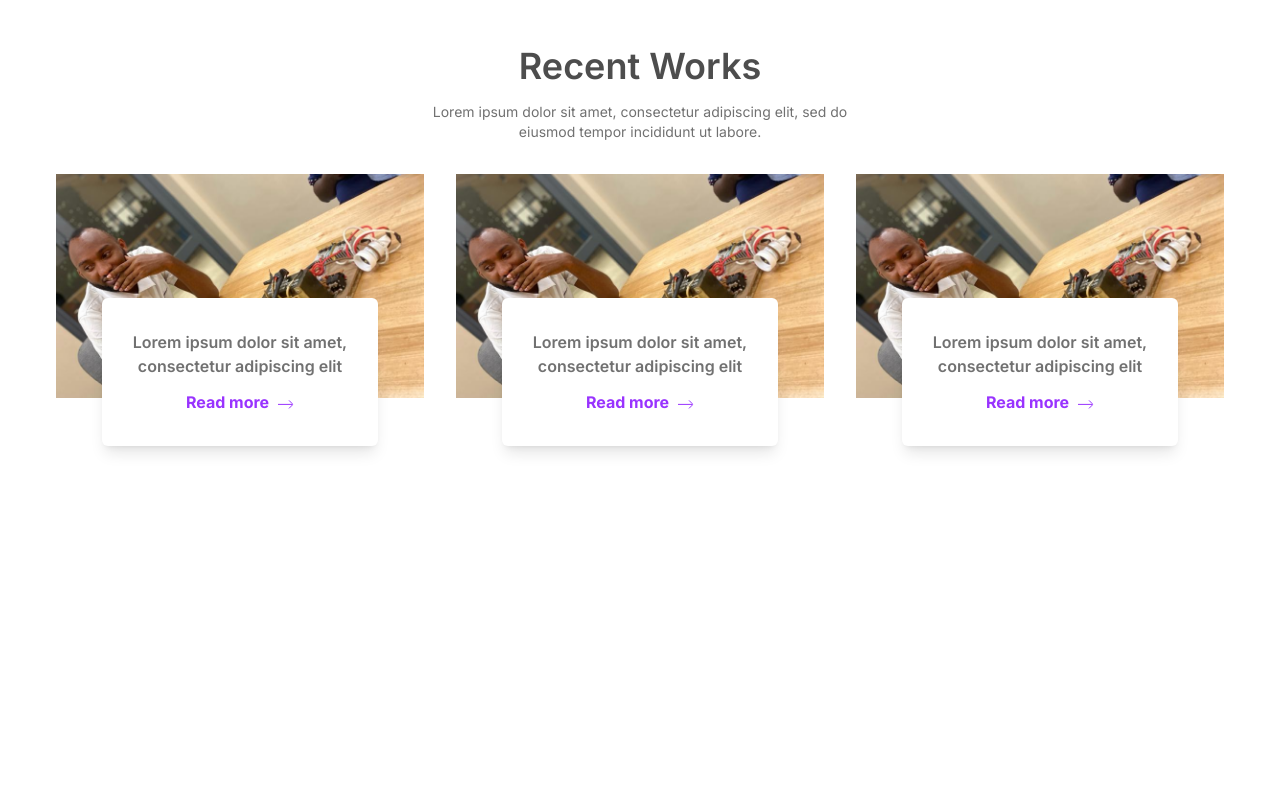
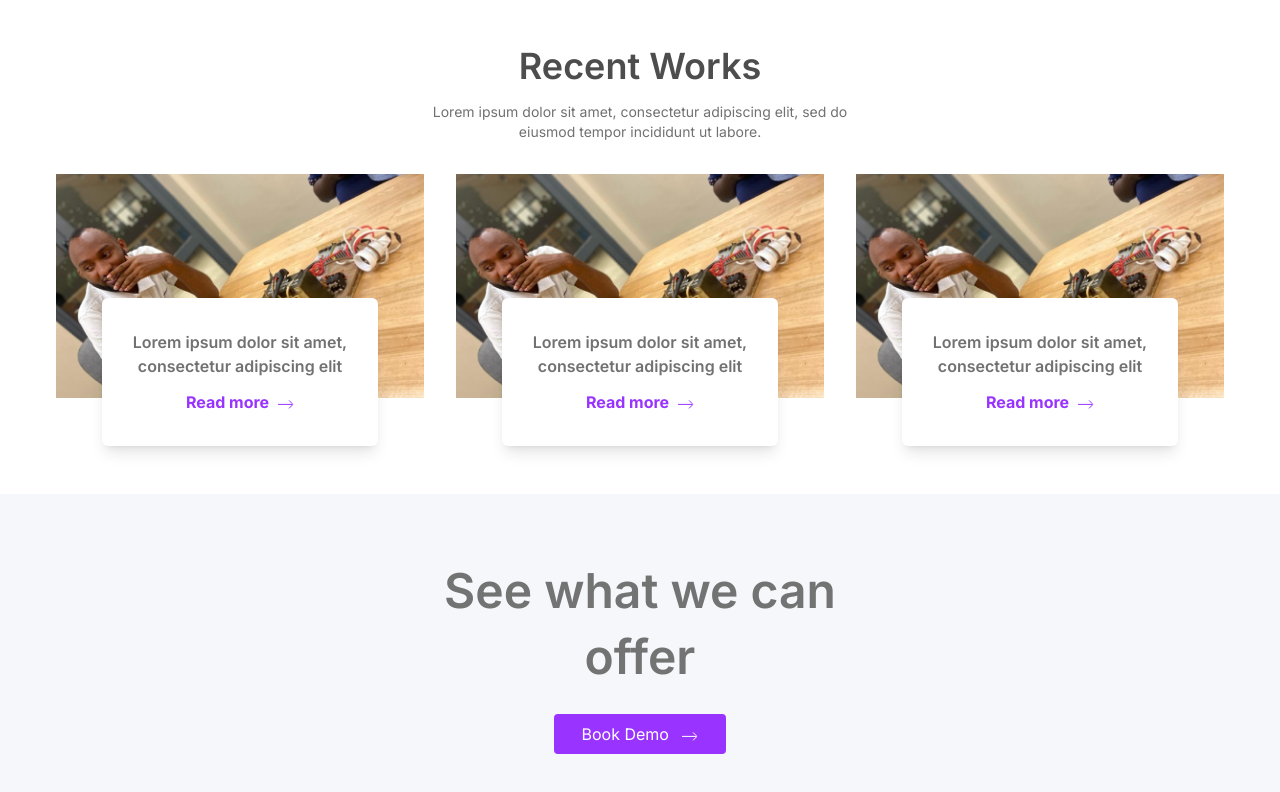
Before and after one commit to christianR15c/wavapower-website, a React (Vite) app: page / in a window 1280 px wide. Shown: the part 2705-3497 px from the top of the page. Before the commit the page ends 3199 px from the top, so only its background shows below. Built offline with nearby package versions, Linux system fonts and the light colour scheme.

Commit message:
ft: book demo added

```diff
--- a/src/App.jsx
+++ b/src/App.jsx
@@ -1,5 +1,6 @@
 import './App.css';
 import About from './components/About';
+import BookDemo from './components/BookDemo';
 import Home from './components/Home';
 import Navbar from './components/Navbar';
 import Product from './components/Product';
@@ -15,6 +16,7 @@ function App() {
       <About />
       <Product />
       <Works />
+      <BookDemo />
     </>
   );
 }
--- /dev/null
+++ b/src/components/BookDemo.jsx
@@ -0,0 +1,35 @@
+import React from 'react';
+
+const BookDemo = () => {
+  return (
+    <div className="px-4 lg:px-14 max-w-screen-2xl mx-auto bg-neutralSilver py-16">
+      <div className="flex items-center justify-center lg:w-2/5 mx-auto">
+        <div className="text-center">
+          <h2 className="lg:text-5xl md:text-4xl text-2xl text-neutral-500 font-semibold mb-6 lg:leading-snug">
+            See what we can offer
+          </h2>
+          <div className="flex items-center justify-center gap8">
+            <button className="btn-primary">
+              Book Demo{' '}
+              <svg
+                xmlns="http://www.w3.org/2000/svg"
+                width="17"
+                height="11"
+                viewBox="0 0 17 11"
+                fill="none"
+                className="inline-block ml-2"
+              >
+                <path
+                  d="M12 9.39905L15.2929 6.10615C15.6834 5.71563 15.6834 5.08246 15.2929 4.69194L12 1.39905M15 5.39905L1 5.39905"
+                  stroke="#FFFFFF"
+                />
+              </svg>
+            </button>
+          </div>
+        </div>
+      </div>
+    </div>
+  );
+};
+
+export default BookDemo;
```
